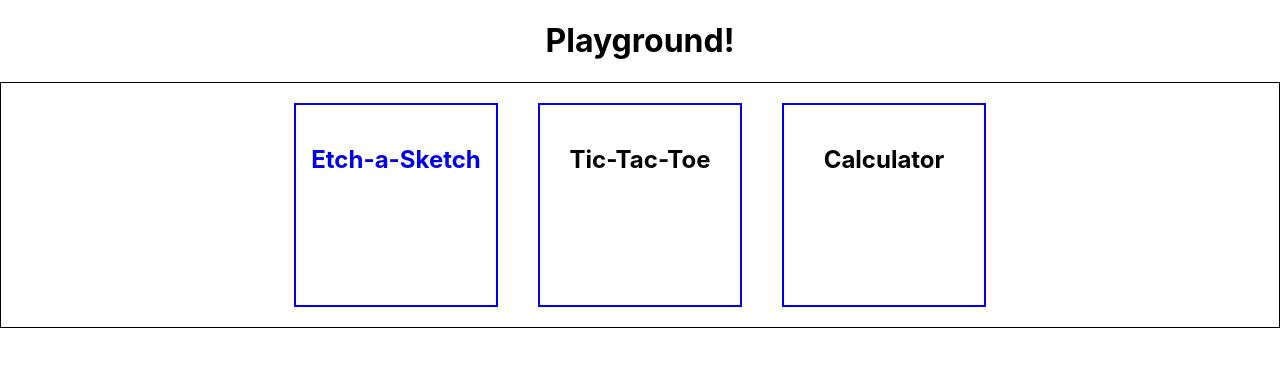
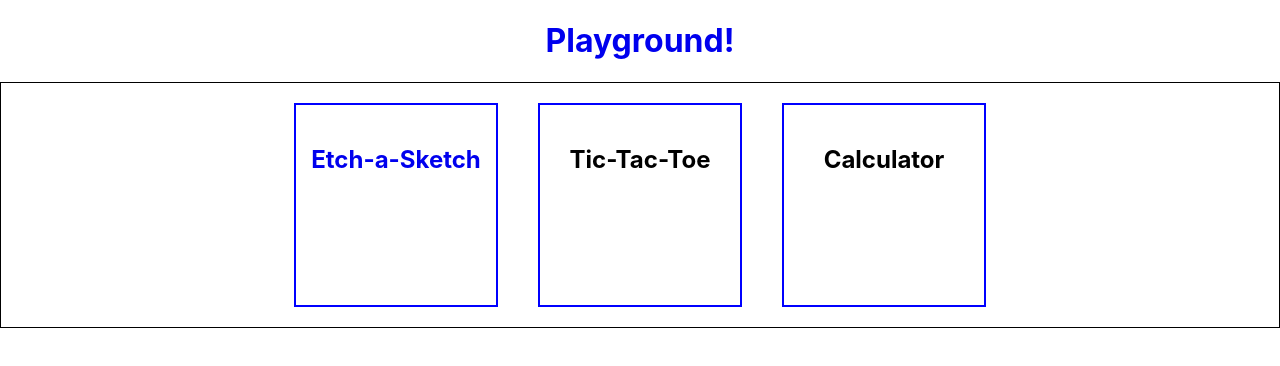
Before and after one commit to federico-palma/playground, a React (Create React App) app: page / in a window 1280 px wide. Shown: the top 366 px of the page. Built offline with nearby package versions, Linux system fonts and the light colour scheme; the HTML template or start-up script is replaced by a standard one.

Commit message:
Add header component with link to homepage

```diff
--- a/src/App.js
+++ b/src/App.js
@@ -3,6 +3,7 @@
 import HomePage from "./Pages/HomePage/HomePage";
 import EtchASketchPage from "./Pages/Etch-a-SketchPage/Etch-a-SketchPage";
 import { useEffect } from "react";
+import Header from "./Components/Header";
 
 function App() {
   useEffect(() => {
@@ -11,6 +12,7 @@
 
   return (
     <div className="App">
+      <Header />
       <Switch>
         <Route path='/' exact>
           <HomePage />
--- /dev/null
+++ b/src/Components/Header.js
@@ -0,0 +1,13 @@
+import { Link } from "react-router-dom";
+
+const Header = () => {
+  return (
+    <header>
+      <Link to="/">
+        <h1>Playground!</h1>
+      </Link>
+    </header>
+  );
+};
+
+export default Header;
--- a/src/Pages/HomePage/HomePage.js
+++ b/src/Pages/HomePage/HomePage.js
@@ -4,8 +4,6 @@
 
 const HomePage = () => {
   return (
-    <>
-      <h1>Playground!</h1>
     <div className="card-list">
       <Link to="/Etch-a-Sketch">
         <Card title="Etch-a-Sketch" imagePath="" />
@@ -13,7 +11,6 @@
       <Card title="Tic-Tac-Toe" imagePath="" />
       <Card title="Calculator" imagePath="" />
     </div>
-    </>
   );
 };
 
```
Also changed, not shown: src/Styles/Header.module.css (added). Lines whose indentation alone changed are shown as unchanged.
